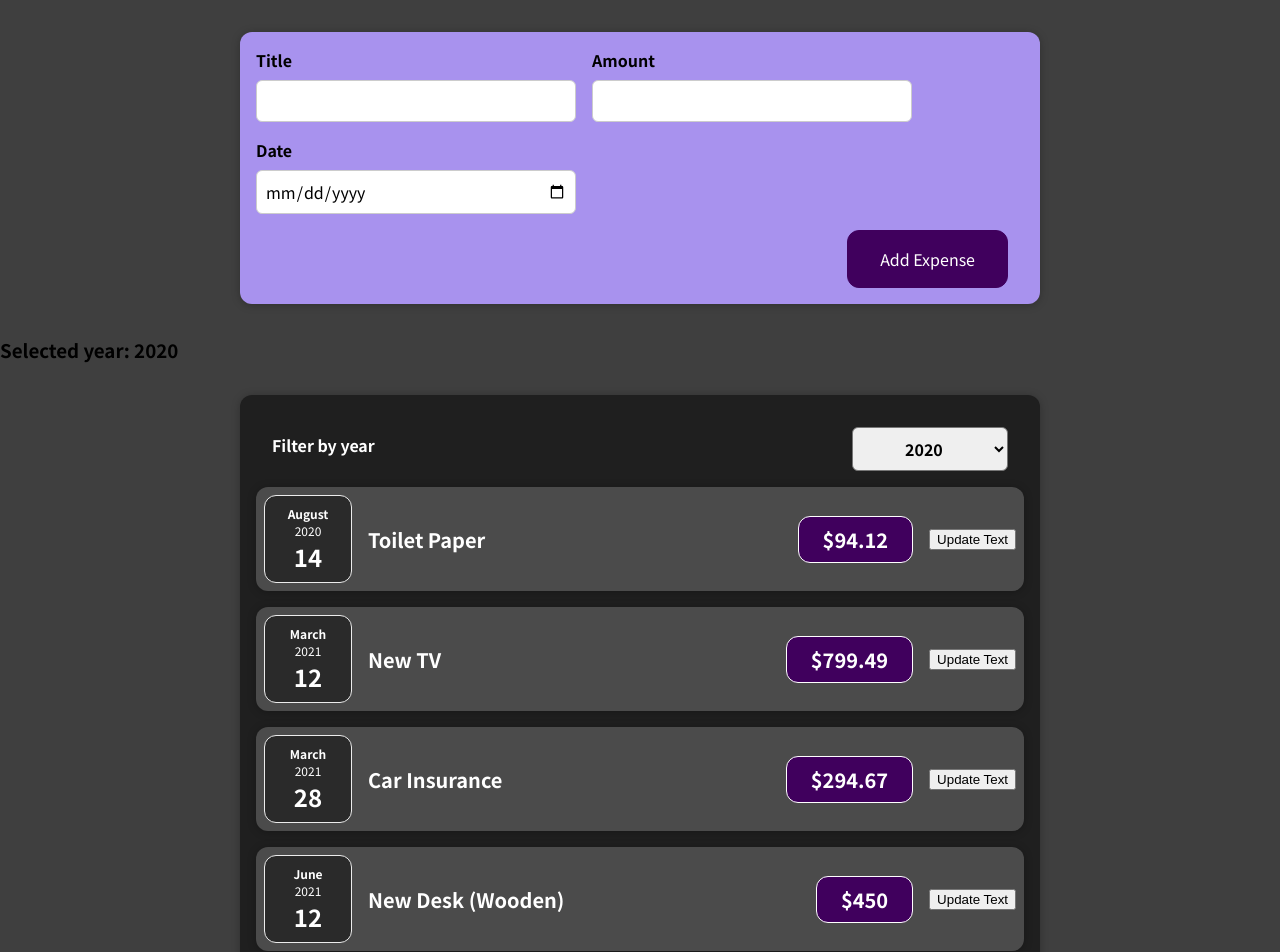
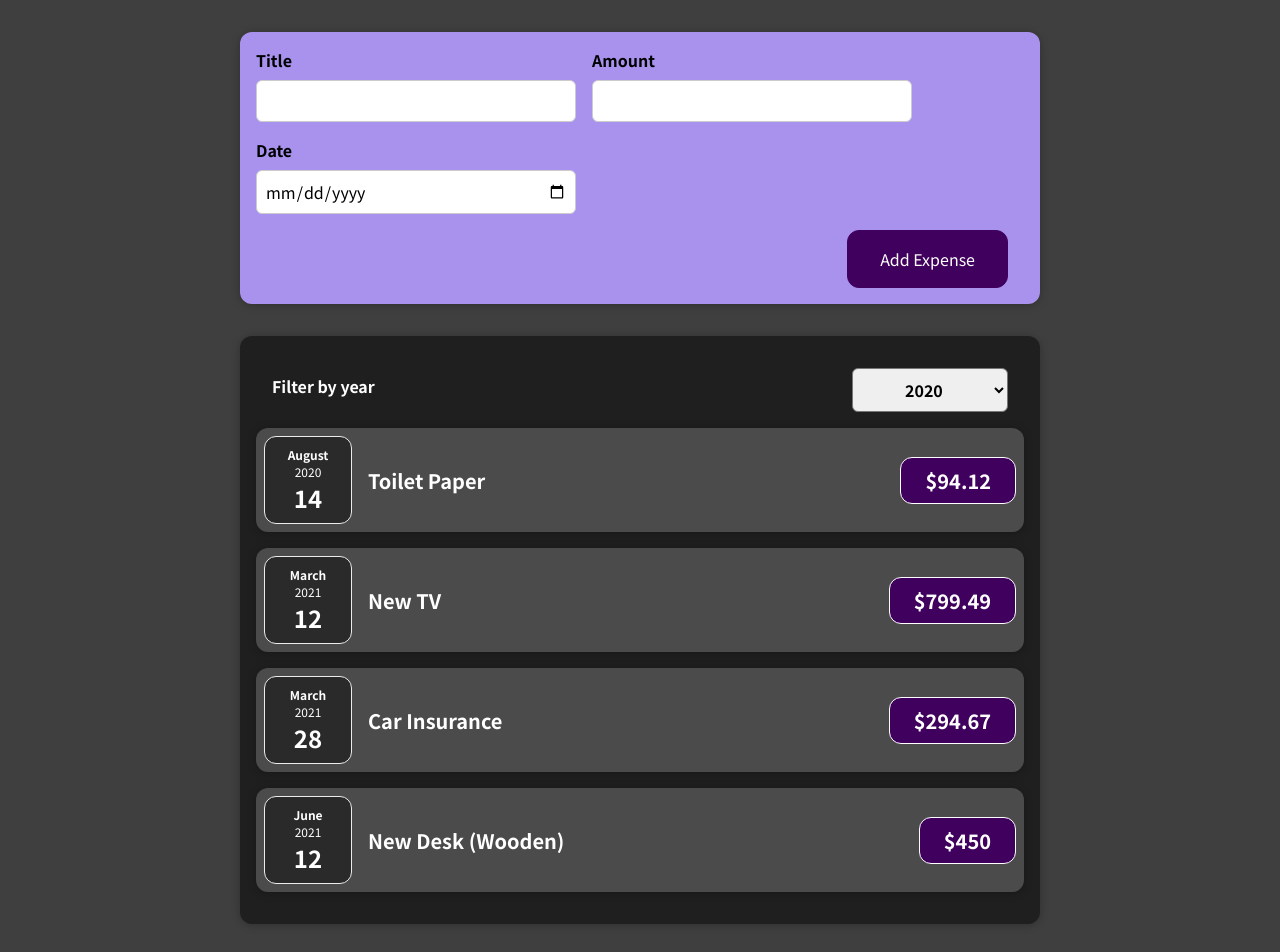
Before and after one commit to jetonramadani/Expense-Tracker, a React (Create React App) app: page / in a window 1280 px wide. Shown: the top 952 px of the page. Built offline with nearby package versions, Linux system fonts and the light colour scheme.

Commit message:
Dynamic list of expenses

```diff
--- a/src/App.js
+++ b/src/App.js
@@ -1,7 +1,7 @@
+import {useState} from "react";
 import Expenses from "./components/Expenses/Expenses";
 import NewExpense from "./components/NewExpense/NewExpense";
-function App() {
-  const expenses = [
+const TestExpenses = [
   {
     id: "e1",
     title: "Toilet Paper",
@@ -22,11 +22,15 @@ function App() {
     date: new Date(2021, 5, 12),
   },
 ];
+function App() {
+  const [expenses, setExpenses] = useState(TestExpenses);
 
   const addExpenseHandler = (expense) => {
-    console.log("In app.js");
-    expenses.push(expense);
-    console.log(expenses);
+    const newExpense = [expense, ...expenses];
+    console.log(newExpense);
+    setExpenses((previous) => {
+      return [expense, ...previous];
+    });
   };
   return (
     <div>
--- a/src/components/Expenses/ExpenseItem.js
+++ b/src/components/Expenses/ExpenseItem.js
@@ -1,22 +1,14 @@
 import "./ExpenseItem.css";
 import ExpenseDate from "./ExpenseDate";
 import Card from "../UI/Card";
-import {useState} from "react";
 
 function ExpenseItem(props) {
-  const [title, setTitle] = useState(props.title);
-
-  const clickHandler = () => {
-    setTitle("Updated!!!");
-  };
-
   return (
     <Card className="expense-item">
       <ExpenseDate date={props.date} />
       <div className="expense-item__description">
-        <h2>{title}</h2>
+        <h2>{props.title}</h2>
         <div className="expense-item__price">${props.amount}</div>
-        <button onClick={clickHandler}>Update Text</button>
       </div>
     </Card>
   );
--- a/src/components/Expenses/Expenses.js
+++ b/src/components/Expenses/Expenses.js
@@ -4,7 +4,6 @@ import Card from "../UI/Card";
 import ExpenseFilter from "../FilterExpense/ExpensesFilter";
 import {useState} from "react";
 function Expenses(props) {
-  const expenses = props.expenses;
   const [year, setYear] = useState("2020");
   const yearChangeHandler = (year) => {
     setYear(year);
@@ -12,29 +11,15 @@ function Expenses(props) {
 
   return (
     <div>
-      <h3>Selected year: {year}</h3>
       <Card className="expenses">
         <ExpenseFilter selected={year} onYearChange={yearChangeHandler} />
-        <ExpenseItem
-          title={expenses[0].title}
-          amount={expenses[0].amount}
-          date={expenses[0].date}
-        />
-        <ExpenseItem
-          title={expenses[1].title}
-          amount={expenses[1].amount}
-          date={expenses[1].date}
-        />
-        <ExpenseItem
-          title={expenses[2].title}
-          amount={expenses[2].amount}
-          date={expenses[2].date}
-        />
-        <ExpenseItem
-          title={expenses[3].title}
-          amount={expenses[3].amount}
-          date={expenses[3].date}
-        />
+        {props.expenses.map((item) => (
+          <ExpenseItem
+            title={item.title}
+            amount={item.amount}
+            date={item.date}
+          />
+        ))}
       </Card>
     </div>
   );
--- a/src/components/NewExpense/NewExpense.js
+++ b/src/components/NewExpense/NewExpense.js
@@ -3,8 +3,8 @@ import ExpenseForm from "./ExpenseForm";
 const NewExpense = (props) => {
   const saveExpenseDataHandler = (enteredExpenseData) => {
     const expenseData = {
+      id: Math.random().toString(),
       ...enteredExpenseData,
-      id: Math.random().toString(),
     };
     props.onAddExpense(expenseData);
   };
```
Lines whose indentation alone changed are shown as unchanged.
